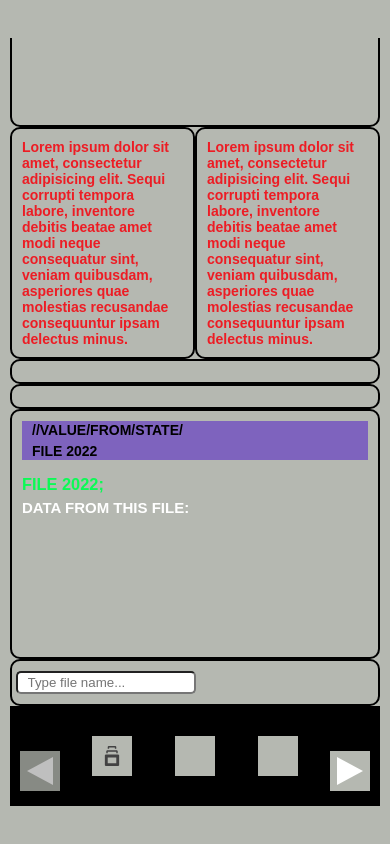
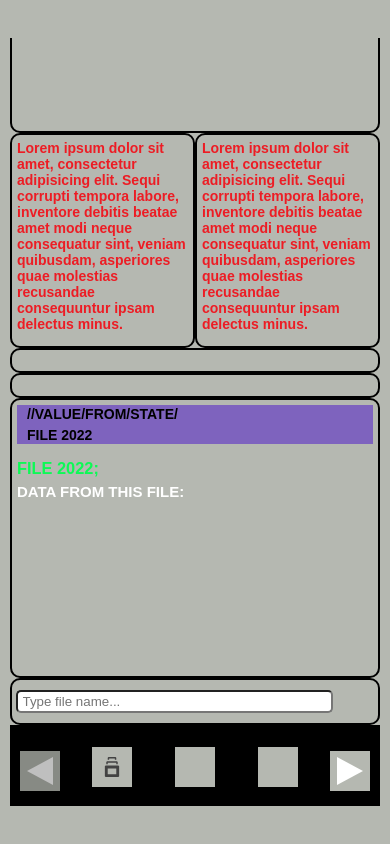
Before and after one commit to Fpsska/ISOFT-Task, a React (Create React App) app: page / in a window 390 px wide. Built offline with nearby package versions, Linux system fonts and the light colour scheme.

Commit message:
refactor: now use determined grid-template-column values for section__wrapper, group HTML-elmts & change display of fieldset el

```diff
--- a/src/assets/styles/_media.scss
+++ b/src/assets/styles/_media.scss
@@ -1,5 +1,8 @@
 @media screen and (max-width: 768px) {
     .section__wrapper {
+
+        grid-template-columns: repeat(6, 1fr);
+
         grid-template-areas:
             "col-1 col-1 col-1"
             "col-2 col-3 col-3"
@@ -9,7 +12,7 @@
     }
 
     .section__column--1 {
-        grid-column: 8 span;
+        grid-column: 6 span;
     }
 
     .section__column--2 {
@@ -17,6 +20,27 @@
     }
 
     .section__column--3 {
+        grid-column: 4 span;
+    }
+
+    .section__column--4,
+    .section__column--5 {
+        grid-column: 3 span;
+    }
+
+    .group {
+        grid-template-columns: repeat(6, 1fr);
+    }
+
+    .group__column--1,
+    .group__column--2 {
+        grid-column: 3 span;
+    }
+
+    .group__column--3,
+    .group__column--4,
+    .group__column--5,
+    .group__column--6 {
         grid-column: 6 span;
     }
 }
@@ -32,22 +56,23 @@
         ;
     }
 
-    .section__column--4 {
-        grid-column: 8 span;
-    }
-
+    .section__column--4,
     .section__column--5 {
-        grid-column: 8 span;
+        grid-column: 6 span;
     }
 }
 
 @media screen and (max-width: 475px) {
+
     .header__wrapper {
         justify-content: center;
         flex-wrap: wrap;
     }
 
     .section__wrapper {
+
+        grid-template-columns: repeat(4, 1fr);
+
         grid-template-areas:
             "col-1 col-1 col-1"
             "col-2 col-2 col-2"
@@ -60,11 +85,16 @@
     .section__column--1,
     .section__column--2,
     .section__column--3 {
-        grid-column: 8 span;
+        grid-column: 4 span;
     }
 }
 
 @media screen and (max-width: 375px) {
+
+    .group {
+        grid-template-columns: repeat(4, 1fr);
+    }
+
     .group--empty {
         grid-template-areas:
             "col-1 col-1"
@@ -73,4 +103,13 @@
             "col-4 col-4"
         ;
     }
+
+    .group__column--1,
+    .group__column--2,
+    .group__column--3,
+    .group__column--4,
+    .group__column--5,
+    .group__column--6 {
+        grid-column: 4 span;
+    }
 }
--- a/src/assets/styles/style.scss
+++ b/src/assets/styles/style.scss
@@ -75,7 +75,7 @@ body {
 }
 
 .indent {
-    padding: useRem(10);
+    padding: useRem(5);
 }
 
 .section {
@@ -84,8 +84,7 @@ body {
     &__wrapper {
         height: 100%;
         display: grid;
-        // grid-template-columns: repeat(8, 1fr);
-        // grid-template-rows: repeat(2, 1fr);
+        grid-template-columns: repeat(8, 1fr);
         grid-template-areas:
             "col-1 col-2 col-3"
             "col-4 col-4 col-5"
@@ -93,6 +92,7 @@ body {
     }
 
     &__column {
+        overflow: hidden;
         min-height: useRem(215);
         color: $red;
         font-weight: 700;
@@ -128,9 +128,11 @@ body {
 
 .group {
     display: grid;
+    grid-template-columns: repeat(4, 1fr);
     height: 100%;
 
     &__column {
+        overflow: hidden;
         min-height: useRem(215);
         color: $red;
         font-weight: 700;
@@ -138,36 +140,41 @@ body {
 
     &__column--1 {
         grid-area: col-1;
+        grid-column: 2 span;
     }
 
     &__column--2 {
         grid-area: col-2;
+        grid-column: 2 span;
     }
 
     &__column--3 {
         grid-area: col-3;
+        grid-column: 4 span;
         min-height: useRem(25);
     }
 
     &__column--4 {
         grid-area: col-4;
+        grid-column: 4 span;
         min-height: useRem(25);
     }
 
     &__column--5 {
         grid-area: col-5;
-        min-height: useRem(250);
+        grid-column: 4 span;
+        min-height: useRem(280);
     }
 
     &__column--6 {
         grid-area: col-6;
+        grid-column: 4 span;
         min-height: useRem(25);
         padding: useRem(10) useRem(10) useRem(10) useRem(3.5);
     }
 }
 
 .group--empty {
-    // grid-template-rows: repeat(3, 1fr);
     grid-template-areas:
         "col-1 col-2"
         "col-3 col-3"
@@ -176,7 +183,6 @@ body {
 }
 
 .group--file {
-    // grid-template-rows: repeat(3, 1fr);
     grid-template-areas:
         "col-5 col-5"
         "col-5 col-5"
--- a/src/components/Footer/footer.scss
+++ b/src/components/Footer/footer.scss
@@ -9,6 +9,6 @@
 
     &__wrapper {
         position: relative;
-        padding: useRem(25) useRem(60);
+        padding: useRem(17) useRem(60) useRem(14) useRem(60);
     }
 }
--- a/src/components/Form/form.scss
+++ b/src/components/Form/form.scss
@@ -8,9 +8,13 @@
     display: flex;
     align-items: center;
 
+    fieldset {
+        width: 100%;
+    }
+
     &__input {
         width: 90%;
-        padding: useRem(2) useRem(10);
+        padding: useRem(2) useRem(5);
         border-radius: useRem(5);
 
         &:focus {
--- a/src/components/Header/header.scss
+++ b/src/components/Header/header.scss
@@ -9,7 +9,7 @@
         display: flex;
         align-items: center;
         justify-content: flex-end;
-        padding: useRem(5);
+        padding: useRem(3) useRem(5);
     }
 
     &__time {
```
